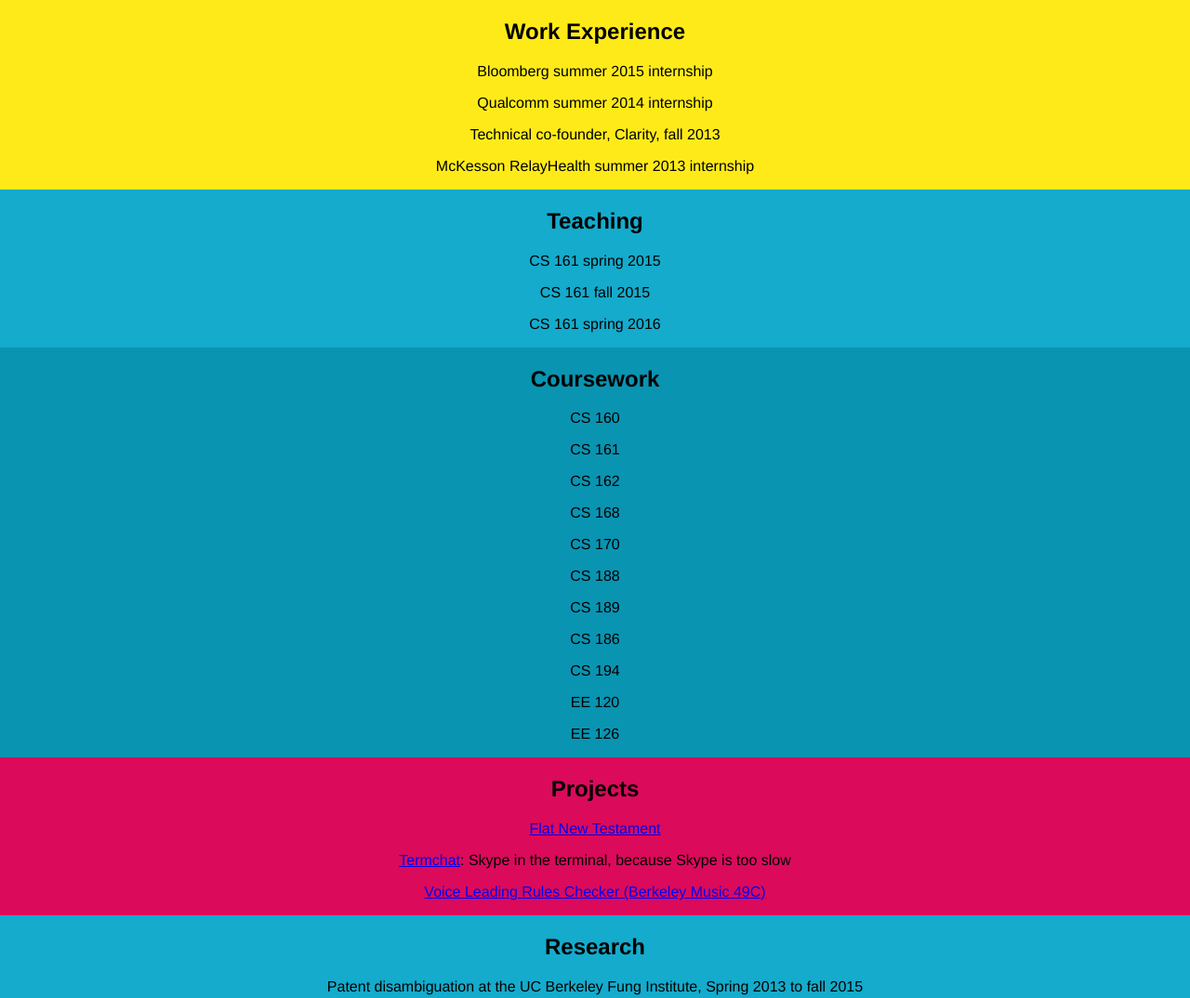
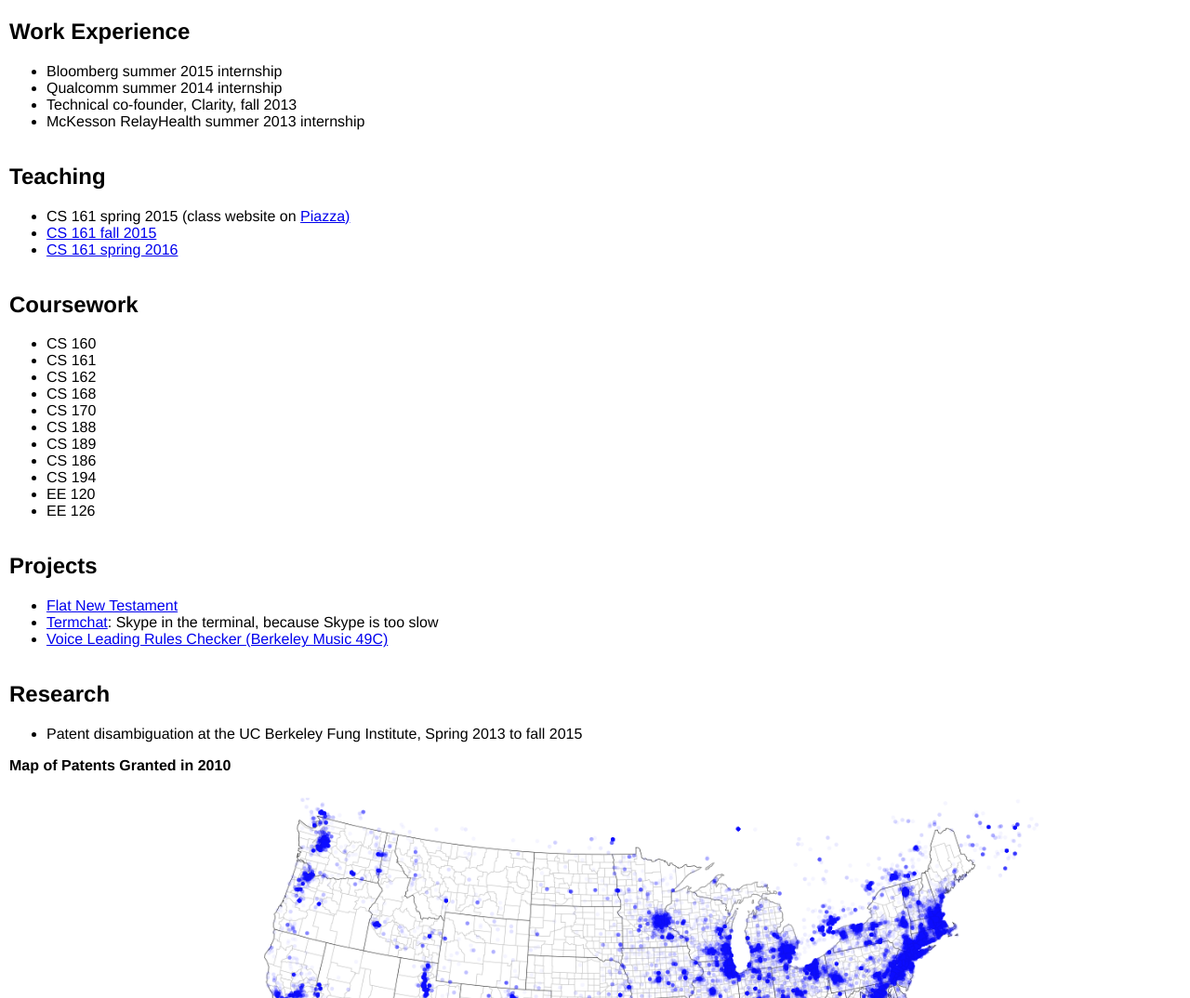
Before and after one commit to billyeh/billyeh.github.io, a plain HTML site: page index.html in a window 1280 px wide. Shown: the part 800-1874 px from the top of the page at 93% size. Drawn offline with Linux system fonts and the light colour scheme.

Commit message:
simplify site and add some stuff

```diff
--- a/index.html
+++ b/index.html
@@ -1,54 +1,27 @@
 <html>
 <head>
   <style>
-    :root {
-      --main-font: white;
-      --main-color: #DB0A5B;
-      --second-color: #FFEA19;
-      --third-color: #14ABCC;
-      --fifth-color: #0994B2;
-    }
-
     body {
-      margin: 0;
+      margin: 0 10px 0 10px;
       display: flex;
       flex-direction: column;
-      text-align: center;
       font-family: Helvetica, sans-serif;
     }
 
     h1 {
-      background-color: var(--main-color);
-      color: var(--main-font);
       margin: 0;
       line-height: 100vh;
     }
 
     img {
-      padding: 0 2em 2em 2em;
+      padding: 0 10vw 0 10vw;
       width: 80vw;
     }
 
-    .caption {
-      font-weight: bold;
-    }
-
-    #work, #music {
-      background-color: var(--second-color);
-    }
-    #coursework {
-      background-color: var(--fifth-color);
-    }
-    #research, #teaching {
-      background-color: var(--third-color);
-    }
-    #projects {
-      background-color: var(--main-color);
-    }
-    #footer {
-      background-color: var(--main-color);
-      margin: 0;
+    footer {
+      border-top: solid 1px;
       padding: 1em;
+      text-align: center;
     }
   </style>
 </head>
@@ -62,59 +35,78 @@
 
   <div id="work">
     <h2>Work Experience</h2>
-    <p>Bloomberg summer 2015 internship</p>
-    <p>Qualcomm summer 2014 internship</p>
-    <p>Technical co-founder, Clarity, fall 2013</p>
-    <p>McKesson RelayHealth summer 2013 internship</p>
+    <ul>
+      <li>Bloomberg summer 2015 internship</li>
+      <li>Qualcomm summer 2014 internship</li>
+      <li>Technical co-founder, Clarity, fall 2013</li>
+      <li>McKesson RelayHealth summer 2013 internship</li>
+    </ul>
   </div>
 
   <div id="teaching">
     <h2>Teaching</h2>
-    <p>CS 161 spring 2015</p>
-    <p>CS 161 fall 2015</p>
-    <p>CS 161 spring 2016</p>
+    <ul>
+      <li>CS 161 spring 2015 (class website on <a href="https://piazza.com">Piazza)</a></li>
+      <li><a href="https://inst.eecs.berkeley.edu/~cs161/sp15/">CS 161 fall 2015</a></li>
+      <li><a href="http://www-inst.cs.berkeley.edu/~cs161/sp16/">CS 161 spring 2016</a></li>
+    </ul>
   </div>
 
   <div id="coursework">
     <h2>Coursework</h2>
-    <p>CS 160</p>
-    <p>CS 161</p>
-    <p>CS 162</p>
-    <p>CS 168</p>
-    <p>CS 170</p>
-    <p>CS 188</p>
-    <p>CS 189</p>
-    <p>CS 186</p>
-    <p>CS 194</p>
-    <p>EE 120</p>
-    <p>EE 126</p>
+    <ul>
+      <li>CS 160</li>
+      <li>CS 161</li>
+      <li>CS 162</li>
+      <li>CS 168</li>
+      <li>CS 170</li>
+      <li>CS 188</li>
+      <li>CS 189</li>
+      <li>CS 186</li>
+      <li>CS 194</li>
+      <li>EE 120</li>
+      <li>EE 126</li>
+    </ul>
   </div>
 
   <div id="projects">
     <h2>Projects</h2>
-    <p><a href="flatbible.html">Flat New Testament</a></p>
-    <p><a href="https://github.com/billyeh/termchat">Termchat</a>: Skype in the terminal, because Skype is too slow</p>
-    <p><a href="https://github.com/billyeh/harmony-checker">Voice Leading Rules Checker (Berkeley Music 49C)</a></p>
+    <ul>
+      <li><a href="flatbible.html">Flat New Testament</a></li>
+      <li><a href="https://github.com/billyeh/termchat">Termchat</a>: Skype in the terminal, because Skype is too slow</li>
+      <li><a href="https://github.com/billyeh/harmony-checker">Voice Leading Rules Checker (Berkeley Music 49C)</a></li>
+    </ul>
   </div>
+
   <div id="research">
     <h2>Research</h2>
-    <p>Patent disambiguation at the UC Berkeley Fung Institute, Spring
-    2013 to fall 2015</p>
-    <p class="caption">Map of Patents Granted in 2010</p>
+    <ul>
+      <li>Patent disambiguation at the UC Berkeley Fung Institute, Spring
+      2013 to fall 2015</li>
+    </ul>
+    <b class="caption">Map of Patents Granted in 2010</b>
     <img src="images/patents_2010.png" />
   </div>
 
   <div id="music">
     <h2>Music</h2>
-    <p><a href="https://soundcloud.com/caleb-j-choy/thy-transforming-love-medley">A Medley</a></p>
-    <p><a href="https://soundcloud.com/berkeleysaints/sets/new-things">A CD</a></p>
+    <ul>
+      <li><a href="https://soundcloud.com/caleb-j-choy/thy-transforming-love-medley">A Medley</a></li>
+      <li><a href="https://soundcloud.com/berkeleysaints/sets/new-things">A CD</a></li>
+    </ul>
   </div>
 
-  <p id="footer">Made with &#10084; in Vim with help from
-    <a href="https://developer.mozilla.org/en-US/">MDN</a>
-    <a href="http://www.flatuicolorpicker.com/">Flat UI Color Picker</a>
+  <div id="publications">
+    <h2>Publications</h2>
+    <ul>
+      <li>Machine learning and natural language processing on the patent corpus:
+      data, tools, and new measures (approved for publication in <a href="editjems.org">JEMS</a>)</li>
+    </ul>
+  </div>
+
+  <footer>Made with &#10084; in Vim with help from
+    <a href="https://developer.mozilla.org/en-US/">MDN</a> and
     <a href="https://css-tricks.com/snippets/css/a-guide-to-flexbox/">A Complete Guide to Flexbox</a>
-    <a href="https://color.adobe.com/create/color-wheel/?base=2&rule=Triad&selected=0&name=My%20Color%20Theme&mode=rgb&rgbvalues=0.8588235294117647,0.0392156862745098,0.3568627450980392,1,0.9175798734373984,0.09999999999999998,1,0,0.3875598086121954,0.07999999999999999,0.6689700327371612,0.8,0.03500000000000003,0.5789792663475168,0.7&swatchOrder=0,1,2,3,4">Adobe Color CC</a>
-  </p>
+  </footer>
 </body>
 </html>
```
